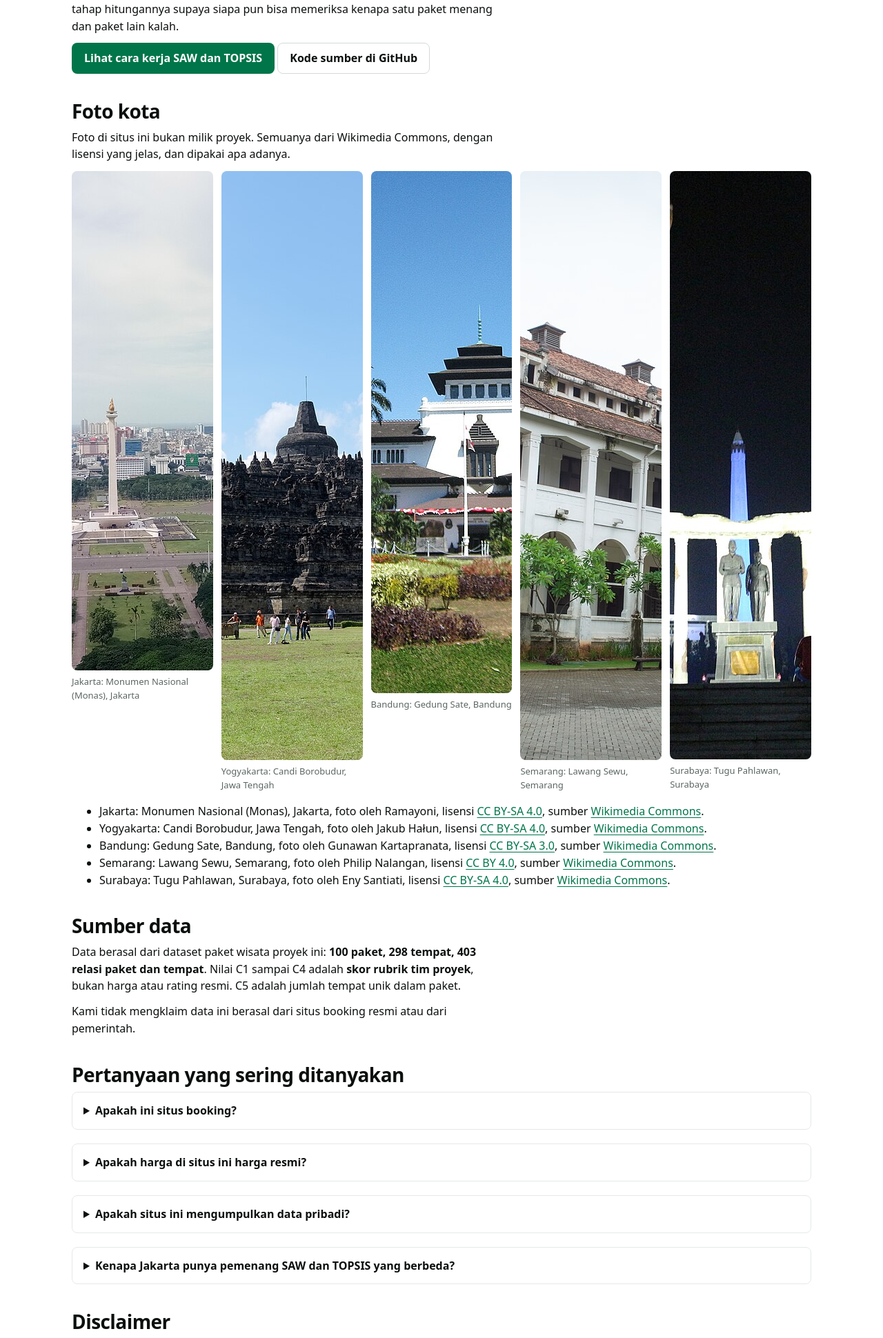
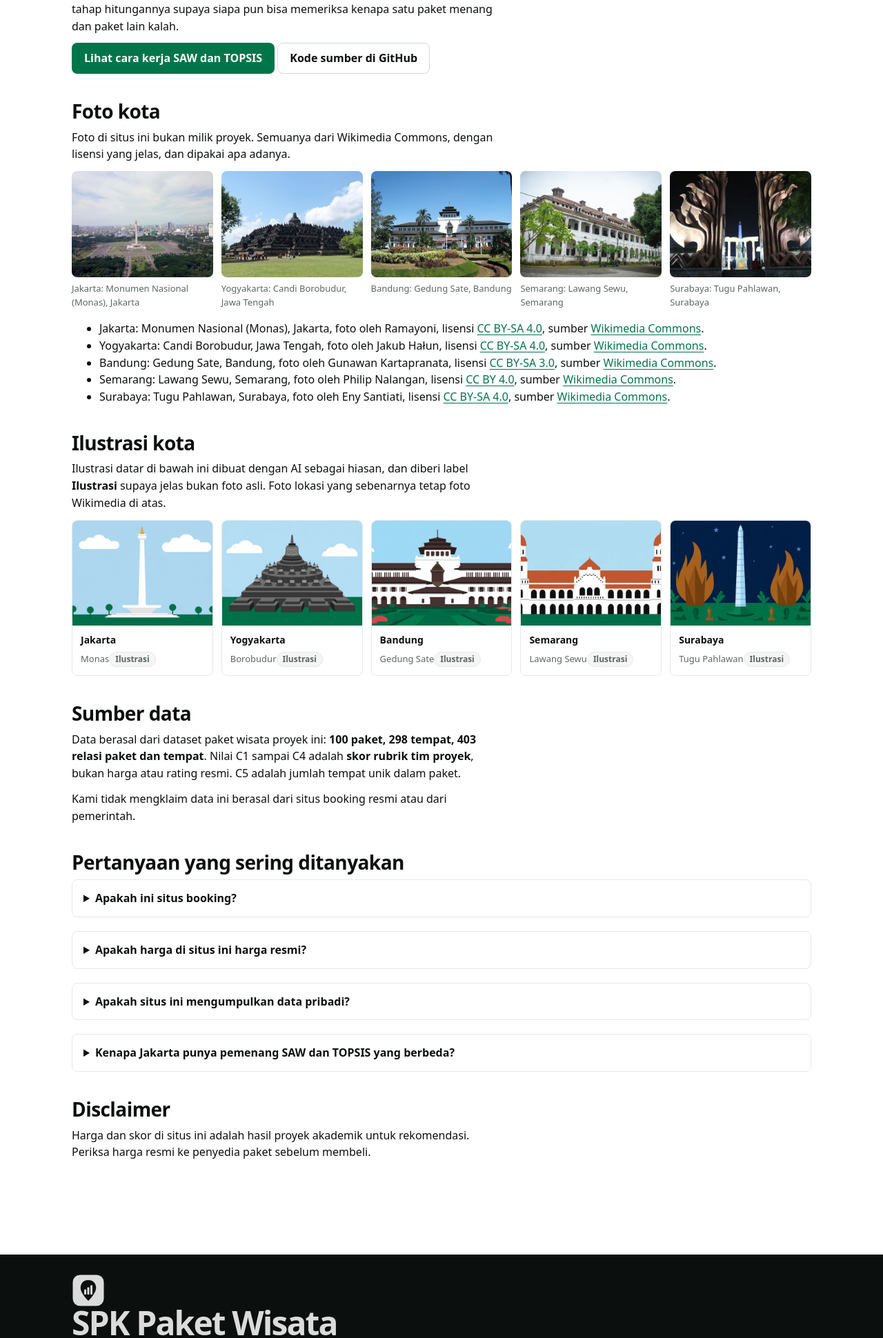
Before and after one commit to Firzadf/spk-paket-wisata, a Flask app: page /tentang in a window 1280 px wide. Shown: the part 673-2613 px from the top of the page at 69% size. Run offline with Flask 3, Linux system fonts and the light colour scheme; data comes from the database, SQL or seed files in the repository.

Commit message:
Perbaikan kartu kota r2: crop foto 16:10, kartu setara, ilustrasi AI kota di Tentang

```diff
--- a/aplikasi/app.py
+++ b/aplikasi/app.py
@@ -25,7 +25,7 @@ app.secret_key = os.environ.get("SPK_SECRET_KEY", "spk-demo-key-ganti-di-produks
 # Foto bukan milik proyek; kredit lengkap ditampilkan di halaman Tentang.
 CITY_META = {
     "Jakarta": {
-        "file": "jakarta.jpg", "width": 1280, "height": 724,
+        "file": "jakarta.jpg", "width": 1280, "height": 800, "position": "50% 42%",
         "subject": "Monumen Nasional (Monas), Jakarta",
         "photographer": "Ramayoni", "license": "CC BY-SA 4.0",
         "license_url": "https://creativecommons.org/licenses/by-sa/4.0",
@@ -33,7 +33,7 @@ CITY_META = {
         "symbol": "monas",
     },
     "Yogyakarta": {
-        "file": "yogyakarta.jpg", "width": 1280, "height": 854,
+        "file": "yogyakarta.jpg", "width": 1280, "height": 800, "position": "50% 55%",
         "subject": "Candi Borobudur, Jawa Tengah",
         "photographer": "Jakub Ha\u0142un", "license": "CC BY-SA 4.0",
         "license_url": "https://creativecommons.org/licenses/by-sa/4.0",
@@ -41,7 +41,7 @@ CITY_META = {
         "symbol": "borobudur",
     },
     "Bandung": {
-        "file": "bandung.jpg", "width": 1280, "height": 757,
+        "file": "bandung.jpg", "width": 1280, "height": 800, "position": "50% 42%",
         "subject": "Gedung Sate, Bandung",
         "photographer": "Gunawan Kartapranata", "license": "CC BY-SA 3.0",
         "license_url": "https://creativecommons.org/licenses/by-sa/3.0",
@@ -49,7 +49,7 @@ CITY_META = {
         "symbol": "gedung-sate",
     },
     "Semarang": {
-        "file": "semarang.jpg", "width": 1280, "height": 854,
+        "file": "semarang.jpg", "width": 1280, "height": 800, "position": "50% 42%",
         "subject": "Lawang Sewu, Semarang",
         "photographer": "Philip Nalangan", "license": "CC BY 4.0",
         "license_url": "https://creativecommons.org/licenses/by/4.0",
@@ -57,7 +57,7 @@ CITY_META = {
         "symbol": "lawang-sewu",
     },
     "Surabaya": {
-        "file": "surabaya.jpg", "width": 1280, "height": 853,
+        "file": "surabaya.jpg", "width": 1280, "height": 800, "position": "50% 42%",
         "subject": "Tugu Pahlawan, Surabaya",
         "photographer": "Eny Santiati", "license": "CC BY-SA 4.0",
         "license_url": "https://creativecommons.org/licenses/by-sa/4.0",
--- a/aplikasi/static/style.css
+++ b/aplikasi/static/style.css
@@ -65,7 +65,7 @@ a { color: var(--accent); text-underline-offset: 3px; }
 a:hover { color: var(--accent-deep); }
 :focus-visible { outline: 2px solid var(--accent); outline-offset: 2px; border-radius: var(--radius-sm); }
 ::selection { background: var(--accent); color: var(--accent-ink); }
-img { max-width: 100%; display: block; }
+img { max-width: 100%; display: block; height: auto; }
 
 .visually-hidden {
   position: absolute; width: 1px; height: 1px; overflow: hidden;
@@ -130,7 +130,7 @@ main { max-width: var(--measure); margin: 0 auto; padding: 32px 24px 64px; }
 /* Hero foto: gambar nyata, teks di atas scrim netral (pengecualian gradien
    design.md, hanya di atas foto). Rasio tetap supaya tidak lompat saat muat. */
 .hero { position: relative; border-radius: var(--radius); overflow: hidden; margin-bottom: 24px; background: var(--field); }
-.hero img { width: 100%; aspect-ratio: 16 / 7; object-fit: cover; }
+.hero img { width: 100%; height: auto; aspect-ratio: 16 / 7; object-fit: cover; }
 .hero .hero-body {
   position: absolute; inset: auto 0 0 0; padding: 48px 24px 20px; color: var(--surface);
   background: linear-gradient(to top, rgba(11, 15, 14, 0.82), rgba(11, 15, 14, 0.35) 60%, rgba(11, 15, 14, 0));
@@ -139,7 +139,7 @@ main { max-width: var(--measure); margin: 0 auto; padding: 32px 24px 64px; }
 .hero .hero-body p { color: var(--surface); opacity: 0.92; margin: 0; max-width: 62ch; }
 .hero .hero-body a { color: var(--surface); }
 .hero-banner { position: relative; border-radius: var(--radius); overflow: hidden; margin-bottom: 24px; background: var(--field); }
-.hero-banner img { width: 100%; aspect-ratio: 16 / 5; object-fit: cover; }
+.hero-banner img { width: 100%; height: auto; aspect-ratio: 16 / 5; object-fit: cover; }
 .hero-banner .hero-body {
   position: absolute; inset: auto 0 0 0; padding: 40px 24px 16px; color: var(--surface);
   background: linear-gradient(to top, rgba(11, 15, 14, 0.82), rgba(11, 15, 14, 0.3) 65%, rgba(11, 15, 14, 0));
@@ -164,20 +164,20 @@ main { max-width: var(--measure); margin: 0 auto; padding: 32px 24px 64px; }
 }
 .facts .lbl { display: block; margin-top: 4px; color: var(--muted); font-size: 13px; }
 
-/* Kartu kota ala Vita: foto besar, nama + simbol kota, pemenang, aksi. */
+/* Kartu kota ala Vita: foto besar, nama + simbol kota, pemenang, aksi.
+   Semua kartu setara: rasio gambar 16:10 yang sama di semua kartu dan lebar,
+   grid stretch supaya satu baris sama tinggi, tombol didorong ke bawah. */
 .city-cards {
   display: grid; grid-template-columns: repeat(2, minmax(0, 1fr)); gap: var(--gap);
-  margin: 0 0 32px; padding: 0; list-style: none;
+  margin: 0 0 32px; padding: 0; list-style: none; align-items: stretch;
 }
 .city-cards > li {
   border: 1px solid var(--line); border-radius: var(--radius); overflow: hidden;
-  background: var(--surface); display: flex; flex-direction: column;
+  background: var(--surface); display: flex; flex-direction: column; height: 100%;
   transition: transform 160ms cubic-bezier(0.16, 1, 0.3, 1);
 }
 .city-cards > li:hover { transform: translateY(-2px); }
-.city-cards > li:first-child { grid-column: 1 / -1; }
-.city-cards > li:first-child img { aspect-ratio: 16 / 6; }
-.city-cards img { width: 100%; aspect-ratio: 16 / 9; object-fit: cover; background: var(--field); }
+.city-cards img { display: block; width: 100%; height: auto; aspect-ratio: 16 / 10; object-fit: cover; background: var(--field); }
 .city-card-body { padding: 18px 20px 20px; display: flex; flex-direction: column; gap: 8px; flex: 1; }
 .city-card-head { display: flex; align-items: center; gap: 12px; }
 .city-card-head h3 { margin: 0; font-size: 24px; }
@@ -389,7 +389,16 @@ input[aria-invalid="true"] { border-color: var(--danger); }
 /* Strip foto kota di Tentang: 5 foto kecil, kredit di bawah. */
 .photo-strip { display: grid; grid-template-columns: repeat(5, minmax(0, 1fr)); gap: 12px; margin-bottom: 8px; }
 .photo-strip figure { margin: 0; }
-.photo-strip img { width: 100%; aspect-ratio: 4 / 3; object-fit: cover; border-radius: var(--radius); background: var(--field); }
+.photo-strip img { width: 100%; height: auto; aspect-ratio: 4 / 3; object-fit: cover; border-radius: var(--radius); background: var(--field); }
+
+/* Ilustrasi kota: jelas-jelas ilustrasi datar, bukan foto. Dipakai sebagai
+   dekorasi jujur di halaman Tentang, foto asli tetap jadi foto utama. */
+.illustration-strip { display: grid; grid-template-columns: repeat(5, minmax(0, 1fr)); gap: 12px; margin: 0 0 8px; }
+.illustration-strip figure { margin: 0; border: 1px solid var(--line); border-radius: var(--radius); overflow: hidden; background: var(--surface); display: flex; flex-direction: column; height: 100%; }
+.illustration-strip img { display: block; width: 100%; height: auto; aspect-ratio: 4 / 3; object-fit: cover; background: var(--field); }
+.illustration-strip figcaption { padding: 10px 12px 12px; font-size: 13px; color: var(--muted); }
+.illustration-strip figcaption strong { color: var(--ink); display: block; font-size: 14px; }
+.illustration-tag { display: inline-block; background: var(--field); border: 1px solid var(--line); border-radius: 999px; padding: 1px 8px; font-size: 12px; font-weight: 700; color: var(--muted); margin-top: 6px; }
 .photo-strip figcaption { font-size: 13px; color: var(--muted); margin-top: 6px; }
 
 /* Footer: ink gelap, wordmark sans 800, rapat. */
@@ -438,8 +447,6 @@ input[aria-invalid="true"] { border-color: var(--danger); }
   .admin-actions { grid-template-columns: 1fr; }
   .kv { grid-template-columns: 1fr; }
   .city-cards { grid-template-columns: 1fr; }
-  .city-cards > li:first-child { grid-column: auto; }
-  .city-cards > li:first-child img { aspect-ratio: 16 / 9; }
   .steps { grid-template-columns: repeat(2, minmax(0, 1fr)); }
   .photo-strip { grid-template-columns: repeat(2, minmax(0, 1fr)); }
   .hero img { aspect-ratio: 16 / 9; }
--- a/aplikasi/templates/index.html
+++ b/aplikasi/templates/index.html
@@ -2,7 +2,7 @@
 {% block title %}SPK Paket Wisata — Pilih Kota{% endblock %}
 {% block content %}
 <section class="hero" aria-labelledby="judul-hero">
-  <img src="{{ url_for('static', filename='images/jakarta.jpg') }}" width="1280" height="724" fetchpriority="high" alt="Monumen Nasional (Monas) di Jakarta">
+  <img src="{{ url_for('static', filename='images/jakarta.jpg') }}" width="1280" height="800" fetchpriority="high" style="object-position: 50% 42%" alt="Monumen Nasional (Monas) di Jakarta">
   <div class="hero-body">
     <h1 id="judul-hero">Pilih kota.<br>Lihat paket terbaiknya.</h1>
     <p>Sistem ini merekomendasikan paket wisata dengan dua metode. <strong>SAW</strong> menjumlahkan skor terbobot, <strong>TOPSIS</strong> mengukur jarak ke solusi ideal. Pilih kota dulu, lalu lihat rankingnya.</p>
@@ -22,7 +22,7 @@
     {% set m = city_meta[k.nama] %}
     {% set w = winners[k.nama] %}
     <li>
-      <img src="{{ url_for('static', filename='images/' + m.file) }}" width="{{ m.width }}" height="{{ m.height }}" loading="lazy" alt="{{ m.subject }}">
+      <img src="{{ url_for('static', filename='images/' + m.file) }}" width="{{ m.width }}" height="{{ m.height }}" loading="lazy" style="object-position: {{ m.position }}" alt="{{ m.subject }}">
       <div class="city-card-body">
         <div class="city-card-head">
           <svg class="icon icon-city" aria-hidden="true"><use href="#icon-{{ m.symbol }}"/></svg>
--- a/aplikasi/templates/kota.html
+++ b/aplikasi/templates/kota.html
@@ -2,7 +2,7 @@
 {% block title %}Paket Wisata {{ kota }} — SPK Paket Wisata{% endblock %}
 {% block content %}
 <section class="hero-banner" aria-labelledby="judul-kota">
-  <img src="{{ url_for('static', filename='images/' + meta.file) }}" width="{{ meta.width }}" height="{{ meta.height }}" fetchpriority="high" alt="{{ meta.subject }}">
+  <img src="{{ url_for('static', filename='images/' + meta.file) }}" width="{{ meta.width }}" height="{{ meta.height }}" fetchpriority="high" style="object-position: {{ meta.position }}" alt="{{ meta.subject }}">
   <div class="hero-body">
     <h1 id="judul-kota">{{ kota }}</h1>
     <p>{{ packages|length }} paket wisata di kota ini. Pemenang SAW: Paket {{ winners.saw_paket }}, pemenang TOPSIS: Paket {{ winners.topsis_paket }}.</p>
--- a/aplikasi/templates/paket.html
+++ b/aplikasi/templates/paket.html
@@ -2,7 +2,7 @@
 {% block title %}{{ detail.nama_tampil }} — SPK Paket Wisata{% endblock %}
 {% block content %}
 <section class="hero-banner" aria-labelledby="judul-paket">
-  <img src="{{ url_for('static', filename='images/' + meta.file) }}" width="{{ meta.width }}" height="{{ meta.height }}" fetchpriority="high" alt="{{ meta.subject }}">
+  <img src="{{ url_for('static', filename='images/' + meta.file) }}" width="{{ meta.width }}" height="{{ meta.height }}" fetchpriority="high" style="object-position: {{ meta.position }}" alt="{{ meta.subject }}">
   <div class="hero-body">
     <h1 id="judul-paket">{{ detail.nama_tampil }}</h1>
     <p>Kota {{ detail.kota }}. Foto di atas adalah foto kota, bukan foto paket, karena tidak ada foto paket asli.</p>
--- a/aplikasi/templates/rekomendasi.html
+++ b/aplikasi/templates/rekomendasi.html
@@ -2,7 +2,7 @@
 {% block title %}Rekomendasi {{ kota }} — SPK Paket Wisata{% endblock %}
 {% block content %}
 <section class="hero-banner" aria-labelledby="judul-rekomendasi">
-  <img src="{{ url_for('static', filename='images/' + meta.file) }}" width="{{ meta.width }}" height="{{ meta.height }}" fetchpriority="high" alt="{{ meta.subject }}">
+  <img src="{{ url_for('static', filename='images/' + meta.file) }}" width="{{ meta.width }}" height="{{ meta.height }}" fetchpriority="high" style="object-position: {{ meta.position }}" alt="{{ meta.subject }}">
   <div class="hero-body">
     <h1 id="judul-rekomendasi">Rekomendasi {{ kota }}</h1>
     <p>{{ meta.subject }}.</p>
--- a/aplikasi/templates/tentang.html
+++ b/aplikasi/templates/tentang.html
@@ -25,7 +25,7 @@
   <div class="photo-strip">
   {% for nama, m in city_meta.items() %}
     <figure>
-      <img src="{{ url_for('static', filename='images/' + m.file) }}" width="{{ m.width }}" height="{{ m.height }}" loading="lazy" alt="{{ m.subject }}">
+      <img src="{{ url_for('static', filename='images/' + m.file) }}" width="{{ m.width }}" height="{{ m.height }}" loading="lazy" style="object-position: {{ m.position }}" alt="{{ m.subject }}">
       <figcaption>{{ nama }}: {{ m.subject }}</figcaption>
     </figure>
   {% endfor %}
@@ -35,6 +35,34 @@
     <li>{{ nama }}: {{ m.subject }}, foto oleh {{ m.photographer }}, lisensi <a href="{{ m.license_url }}">{{ m.license }}</a>, sumber <a href="{{ m.commons_url }}">Wikimedia Commons</a>.</li>
   {% endfor %}
   </ul>
+</section>
+
+
+<section aria-labelledby="ilustrasi-kota">
+  <h2 id="ilustrasi-kota">Ilustrasi kota</h2>
+  <p>Ilustrasi datar di bawah ini dibuat dengan AI sebagai hiasan, dan diberi label <strong>Ilustrasi</strong> supaya jelas bukan foto asli. Foto lokasi yang sebenarnya tetap foto Wikimedia di atas.</p>
+  <div class="illustration-strip">
+    <figure>
+      <img src="{{ url_for('static', filename='images/ilustrasi-jakarta.png') }}" width="1024" height="768" loading="lazy" alt="Ilustrasi datar Monumen Nasional (Monas), Jakarta">
+      <figcaption><strong>Jakarta</strong>Monas<span class="illustration-tag">Ilustrasi</span></figcaption>
+    </figure>
+    <figure>
+      <img src="{{ url_for('static', filename='images/ilustrasi-yogyakarta.png') }}" width="1024" height="768" loading="lazy" alt="Ilustrasi datar Candi Borobudur, Yogyakarta">
+      <figcaption><strong>Yogyakarta</strong>Borobudur<span class="illustration-tag">Ilustrasi</span></figcaption>
+    </figure>
+    <figure>
+      <img src="{{ url_for('static', filename='images/ilustrasi-bandung.png') }}" width="1024" height="768" loading="lazy" alt="Ilustrasi datar Gedung Sate, Bandung">
+      <figcaption><strong>Bandung</strong>Gedung Sate<span class="illustration-tag">Ilustrasi</span></figcaption>
+    </figure>
+    <figure>
+      <img src="{{ url_for('static', filename='images/ilustrasi-semarang.png') }}" width="1024" height="768" loading="lazy" alt="Ilustrasi datar Lawang Sewu, Semarang">
+      <figcaption><strong>Semarang</strong>Lawang Sewu<span class="illustration-tag">Ilustrasi</span></figcaption>
+    </figure>
+    <figure>
+      <img src="{{ url_for('static', filename='images/ilustrasi-surabaya.png') }}" width="1024" height="768" loading="lazy" alt="Ilustrasi datar Tugu Pahlawan, Surabaya">
+      <figcaption><strong>Surabaya</strong>Tugu Pahlawan<span class="illustration-tag">Ilustrasi</span></figcaption>
+    </figure>
+  </div>
 </section>
 
 <section aria-labelledby="sumber-data">
```
Also changed, not shown: aplikasi/static/images/bandung.jpg, aplikasi/static/images/ilustrasi-bandung.png (added), aplikasi/static/images/ilustrasi-jakarta.png (added), aplikasi/static/images/ilustrasi-semarang.png (added), aplikasi/static/images/ilustrasi-surabaya.png (added), aplikasi/static/images/ilustrasi-yogyakarta.png (added), aplikasi/static/images/jakarta.jpg, aplikasi/static/images/semarang.jpg, aplikasi/static/images/surabaya.jpg, aplikasi/static/images/yogyakarta.jpg.
